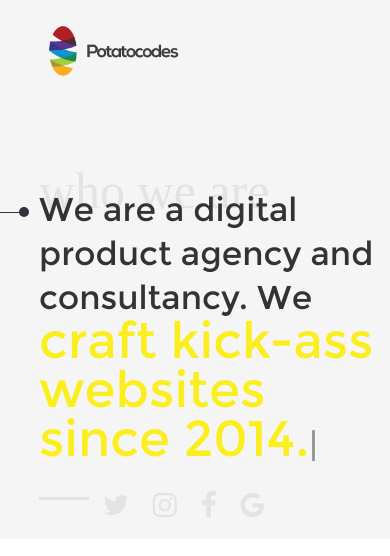
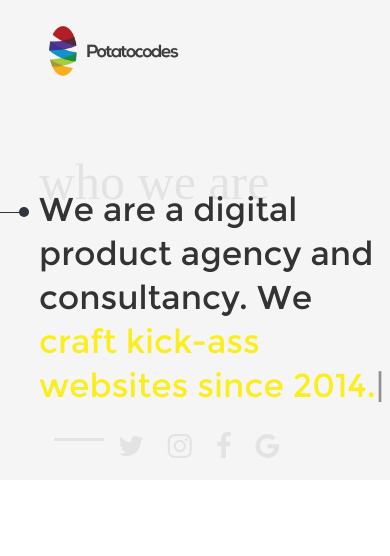
Before and after one commit to rrjoson/potatocodes-main, a website: page index.html in a window 390 px wide. Drawn offline with Linux system fonts and the light colour scheme; a web font is replaced by a local one.

Commit message:
fix: typed line break

```diff
--- a/assets/css/pages/_homepage.scss
+++ b/assets/css/pages/_homepage.scss
@@ -23,7 +23,7 @@ html, body {
 	.background {
 		color: $gray;
 		position: absolute;
-		top: 10%;
+		top: 35px;
 		left: 12%;
 
 		h1 {
@@ -148,8 +148,14 @@ html, body {
 				display: inline-block;
 			}
 
+
+
 		}
 
 	}
 
+	#typed{
+		font-size: 33px;
+	}
+
 }
--- a/index.html
+++ b/index.html
@@ -72,7 +72,6 @@
 							consultancy. We <span id="typed"></span></h2>
 
 						</div>
-					<div class="row">
 						<!--**************SOCIAL ICONS DESKTOP***************-->
 						<div class="social-icons col-lg-12 col-md-12 hidden-sm hidden-xs">
 							<div class="line"></div>
@@ -89,7 +88,6 @@
 							<a href=""><i class="fa fa-2x fa-facebook"></i></a>
 							<a href=""><i class="fa fa-2x fa-google"></i></a>
 						</div>
-					</div>
 				</div>
 			</section>
 		</div>
```
Also changed, not shown: assets/css/style.css.
